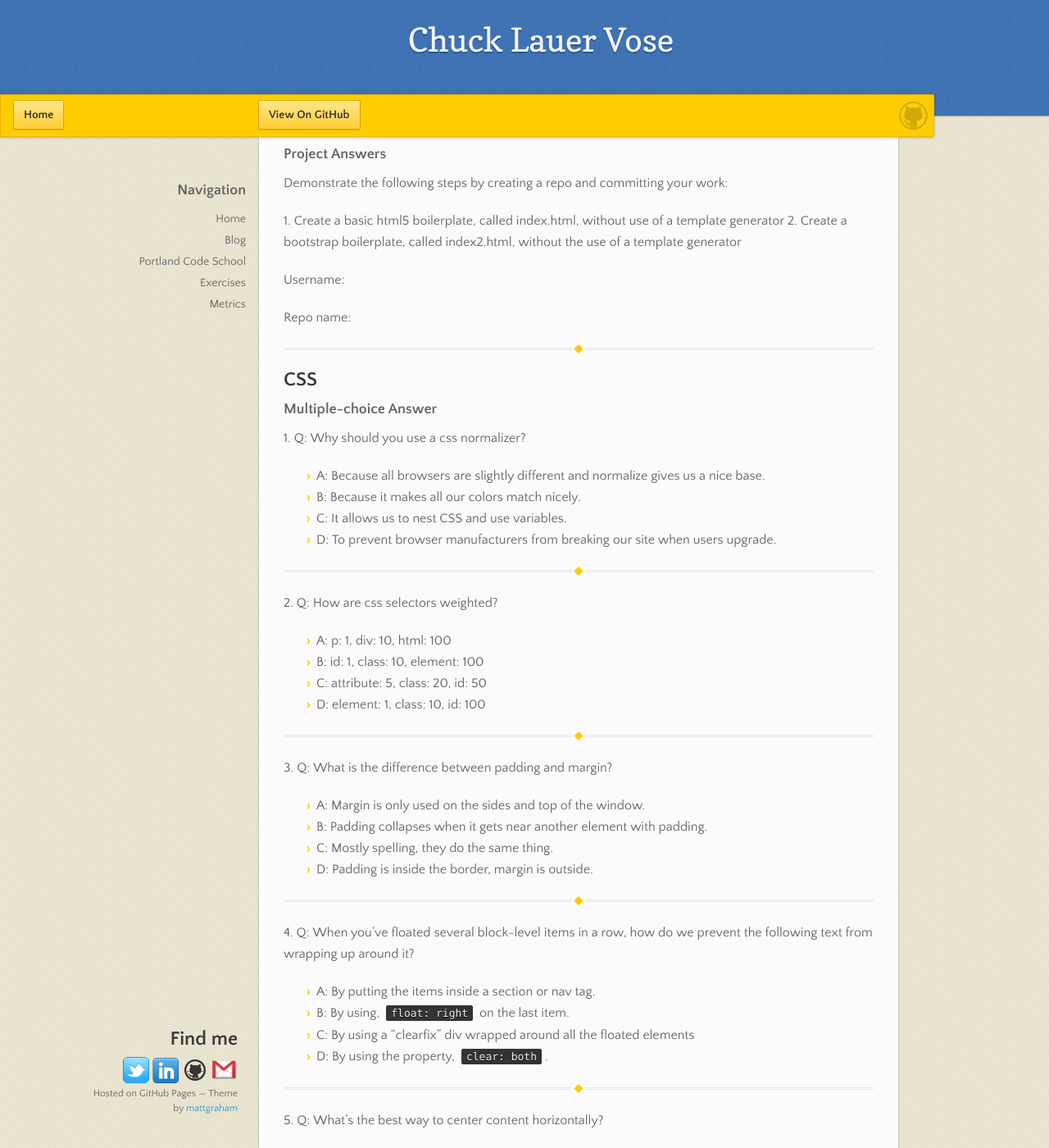
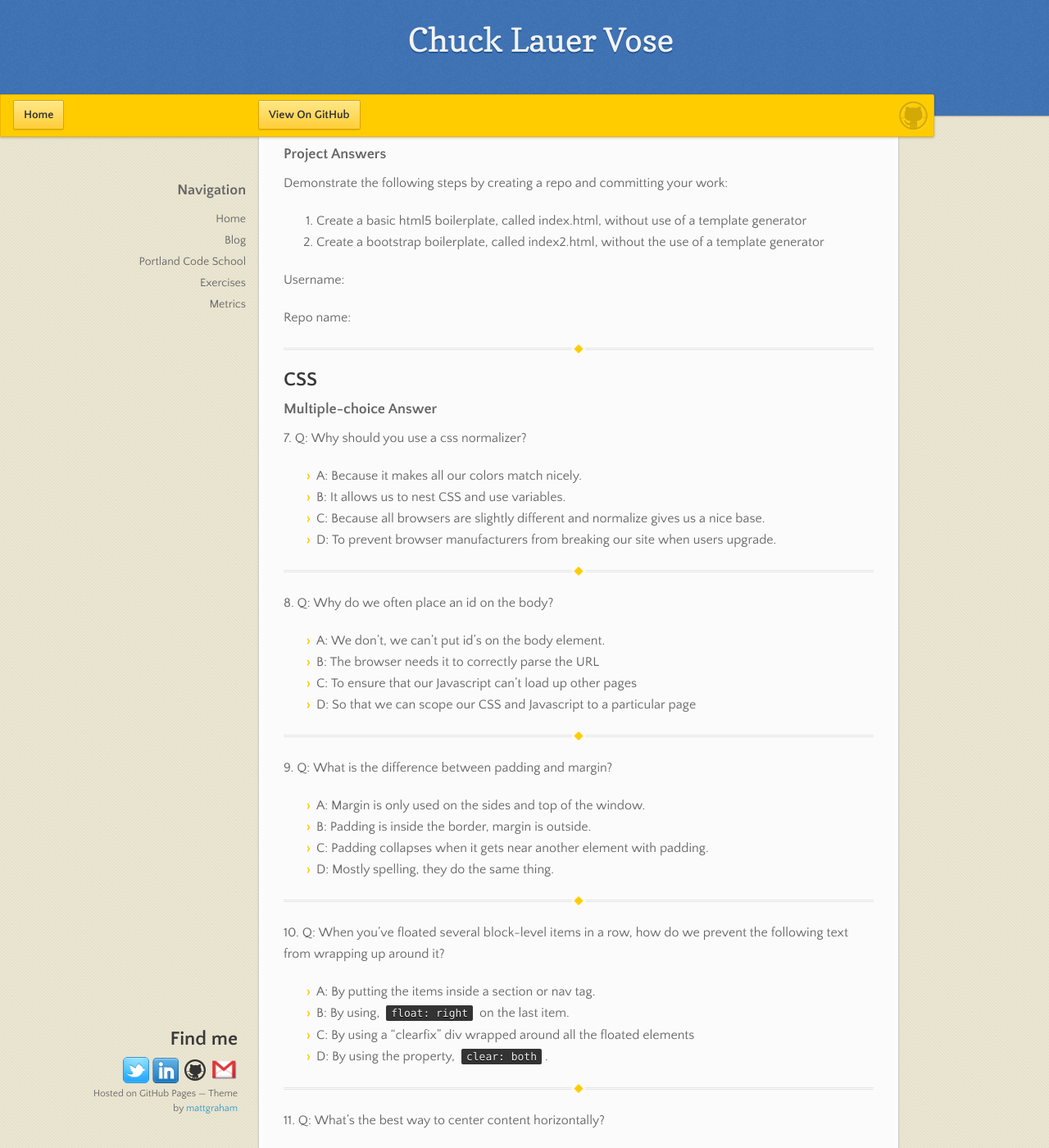
Before and after one commit to vosechu/vosechu.github.io, a Jekyll site: the page built from exams/1.md, in a window 1280 px wide and 1400 px high, scrolled down 1898 px. Shown: the whole window at 82% size. Built offline with Jekyll 4.4.1, drawn with Linux system fonts in a browser that asks for light colours; nearby versions of some CDN libraries; some of the changed text lies outside the part shown.

```diff
--- a/exams/1.md
+++ b/exams/1.md
@@ -6,51 +6,15 @@ title: Exam 1
 ## HTML
 ### Multiple-choice Answer
 
-1\. Q: What's wrong with this code: `<input type="text" id="name" placeholder="Enter your name"></input>`
-
-* A: The placeholder attribute is experimental and shouldn't be used.
-* B: It's missing the name attribute.
-* C: In HTML5, the input should be self-closing instead of using `</input>`
-* D: It's using the wrong type attribute, for names it should be textarea.
-
-***
-
-2\. Q: What does the `action` attribute mean in a form tag?
-
-* A: It specifies whether to validate or not.
-* B: Action is not an attribute.
-* C: It specifies whether to use GET or POST.
-* D: It contains the URL to send data to.
-
-***
-
-3\. Q: How do you define an bulleted list in HTML?
-
-* A: `<ls>`
-* B: `<ol>`
-* C: `<list>`
-* D: `<ul>`
-
-***
-
-4\. Q: Which of the following correctly uses a relative path?
-
-* A: `<a src="/cherries.html">Cherries</a>`
-* B: `<a src="http://www.google.com/">Google</a>`
-* C: `<a href="/cherries.html">Cherries</a>`
-* D: `<a href="http://www.google.com/">Google</a>`
-
-***
-
-5\. Q: Which of the following correctly embeds an image from placekitten.com?
+1\. Q: Which of the following correctly embeds an image from placekitten.com?
 
 * A:
 {% highlight html %}
-<img src="http://placekitten.com/100/100.png">
+<img src="/images/placekitten.jpg">
 {% endhighlight %}
 * B:
 {% highlight html %}
-<img src="/images/placekitten.jpg">
+<img src="http://placekitten.com/100/100.png">
 {% endhighlight %}
 * C:
 {% highlight html %}
@@ -63,9 +27,45 @@ title: Exam 1
 
 ***
 
+2\. Q: What does the `action` attribute mean in a form tag?
+
+* A: It specifies whether to validate or not.
+* B: Action is not an attribute.
+* C: It contains the URL to send data to.
+* D: It specifies whether to use GET or POST.
+
+***
+
+3\. Q: What's wrong with this code: `<input type="text" id="name" placeholder="Enter your name"></input>`
+
+* A: The placeholder attribute is experimental and shouldn't be used.
+* B: In HTML5, the input should be self-closing instead of using `</input>`
+* C: It's missing the name attribute.
+* D: It's using the wrong type attribute, for names it should be textarea.
+
+***
+
+4\. Q: How do you define an bulleted list in HTML?
+
+* A: `<ul>`
+* B: `<ls>`
+* C: `<ol>`
+* D: `<list>`
+
+***
+
+5\. Q: Which of the following correctly uses a relative path?
+
+* A: `<a href="/cherries.html">Cherries</a>`
+* B: `<a src="/cherries.html">Cherries</a>`
+* C: `<a src="http://www.google.com/">Google</a>`
+* D: `<a href="http://www.google.com/">Google</a>`
+
+***
+
 ### Short Answer
 
-1\. Q: Why do we keep CSS and HTML separate?
+6\. Q: Why do we keep CSS and HTML separate?
 
 A:
 <p>&nbsp;</p>
@@ -80,8 +80,8 @@ A:
 
 Demonstrate the following steps by creating a repo and committing your work:
 
-1\. Create a basic html5 boilerplate, called index.html, without use of a template generator
-2\. Create a bootstrap boilerplate, called index2.html, without the use of a template generator
+1. Create a basic html5 boilerplate, called index.html, without use of a template generator
+2. Create a bootstrap boilerplate, called index2.html, without the use of a template generator
 
 Username:
 
@@ -93,34 +93,34 @@ Repo name:
 ## CSS
 ### Multiple-choice Answer
 
-1\. Q: Why should you use a css normalizer?
+7\. Q: Why should you use a css normalizer?
 
-* A: Because all browsers are slightly different and normalize gives us a nice base.
-* B: Because it makes all our colors match nicely.
-* C: It allows us to nest CSS and use variables.
+* A: Because it makes all our colors match nicely.
+* B: It allows us to nest CSS and use variables.
+* C: Because all browsers are slightly different and normalize gives us a nice base.
 * D: To prevent browser manufacturers from breaking our site when users upgrade.
 
 ***
 
-2\. Q: How are css selectors weighted?
+8\. Q: Why do we often place an id on the body?
 
-* A: p: 1, div: 10, html: 100
-* B: id: 1, class: 10, element: 100
-* C: attribute: 5, class: 20, id: 50
-* D: element: 1, class: 10, id: 100
+* A: We don't, we can't put id's on the body element.
+* B: The browser needs it to correctly parse the URL
+* C: To ensure that our Javascript can't load up other pages
+* D: So that we can scope our CSS and Javascript to a particular page
 
 ***
 
-3\. Q: What is the difference between padding and margin?
+9\. Q: What is the difference between padding and margin?
 
 * A: Margin is only used on the sides and top of the window.
-* B: Padding collapses when it gets near another element with padding.
-* C: Mostly spelling, they do the same thing.
-* D: Padding is inside the border, margin is outside.
+* B: Padding is inside the border, margin is outside.
+* C: Padding collapses when it gets near another element with padding.
+* D: Mostly spelling, they do the same thing.
 
 ***
 
-4\. Q: When you've floated several block-level items in a row, how do we prevent the following text from wrapping up around it?
+10\. Q: When you've floated several block-level items in a row, how do we prevent the following text from wrapping up around it?
 
 * A: By putting the items inside a section or nav tag.
 * B: By using, `float: right` on the last item.
@@ -129,27 +129,27 @@ Repo name:
 
 ***
 
-5\. Q: What's the best way to center content horizontally?
+11\. Q: What's the best way to center content horizontally?
 
-* A: `padding: -1`
-* B: `margin: auto`
-* C: `text-align: center`
-* D: `margin: 0 auto`
+* A: `margin: 0 auto`
+* B: `padding: -1`
+* C: `margin: auto`
+* D: `text-align: center`
 
 ***
 
-6\. Q: Why do we often place an id on the body?
+12\. Q: How are css selectors weighted?
 
-* A: We don't, we can't put id's on the body element.
-* B: The browser needs it to correctly parse the URL
-* C: So that we can scope our CSS and Javascript to a particular page
-* D: To ensure that our Javascript can't load up other pages
+* A: element: 1, class: 10, id: 100
+* B: p: 1, div: 10, html: 100
+* C: id: 1, class: 10, element: 100
+* D: attribute: 5, class: 20, id: 50
 
 ***
 
 ### Short Answer
 
-1\. Q: Draw out 4 diagrams that show 4 divs that are: `display: inline`, `display: block`, `display: inline-block`, and `float: left`
+13\. Q: Draw out 4 diagrams that show 4 divs that are: `display: inline`, `display: block`, `display: inline-block`, and `float: left`
 
 A:
 <p>&nbsp;</p>
@@ -169,36 +169,36 @@ A:
 ## Javascript
 ### Multiple-choice Answer
 
-1\. Q: If you declare a variable outside a function, but then declare it inside the function as well, what happens?
-
-* A: We will get a DuplicateVariableError.
-* B: Any assignment to `a` will be hoisted out of the function.
-* C: Any assignment to `a` will be copied to the outside variable. It will override.
-* D: Any assignment to `a` inside the function will be lost after the function returns. It will shadow.
-
-***
-
-2\. Q: If you declare a variable inside a function is it available outside that function?
+14\. Q: If you declare a variable inside a function is it available outside that function?
 
 * A: Yes. But it will be undefined outside of the function.
-* B: Yes. It will get placed on the window regardless of where you declare it.
-* C: No. It exists only inside the function.
+* B: No. It exists only inside the function.
+* C: Yes. It will get placed on the window regardless of where you declare it.
 * D: Not unless you declare it globally like: `var global <name>`.
 
 ***
 
-3\. Q: How do you detect an undefined variable in Javascript safely?
+15\. Q: How do you detect an undefined variable in Javascript safely?
 
-* A: `a === undefined`
-* B: `a == null`
-* C: `a.nil?`
-* D: `typeof a === 'undefined'`
+* A: `typeof a === 'undefined'`
+* B: `a === undefined`
+* C: `a == null`
+* D: `a.nil?`
+
+***
+
+16\. Q: If you declare a variable outside a function, but then declare it inside the function as well, what happens?
+
+* A: Any assignment to `a` inside the function will be lost after the function returns. It will shadow.
+* B: We will get a DuplicateVariableError.
+* C: Any assignment to `a` will be hoisted out of the function.
+* D: Any assignment to `a` will be copied to the outside variable. It will override.
 
 ***
 
 ### Short Answer
 
-1\. Q: What does it mean to delay Javascript until domReady?
+17\. Q: What does it mean to delay Javascript until domReady?
 
 A:
 <p>&nbsp;</p>
@@ -213,16 +213,7 @@ A:
 ## Version Control
 ### Multiple-choice Answer
 
-1\. Q: When we want to clone a repo from Github, which command should we use?
-
-* A: `git checkout vosechu/test`
-* B: `git clone git@github.com:vosechu/test.git`
-* C: `git init git@github.com:vosechu/test.git`
-* D: `git clone origin vosechu/test`
-
-***
-
-2\. Q: When we push files to Github and it throws an error saying it can't 'fast-forward', what do we do?
+18\. Q: When we push files to Github and it throws an error saying it can't 'fast-forward', what do we do?
 
 * A: `git fetch origin`
 * B: `git fast-forward master`
@@ -231,18 +222,27 @@ A:
 
 ***
 
-3\. Q: When we have untracked files in our working directory, how do we prepare them for committing?
+19\. Q: When we have untracked files in our working directory, how do we prepare them for committing?
 
 * A: `git stage .`
-* B: `git add .`
-* C: `git commit -am ""`
+* B: `git commit -am ""`
+* C: `git add .`
 * D: `git add -m`
+
+***
+
+20\. Q: When we want to clone a repo from Github, which command should we use?
+
+* A: `git checkout vosechu/test`
+* B: `git init git@github.com:vosechu/test.git`
+* C: `git clone origin vosechu/test`
+* D: `git clone git@github.com:vosechu/test.git`
 
 ***
 
 ### Short Answer
 
-1\. Q: Why do we use Git over some other method of sharing code?
+21\. Q: Why do we use Git over some other method of sharing code?
 
 A:
 <p>&nbsp;</p>
@@ -257,7 +257,61 @@ A:
 ## Ruby
 ### Multiple-choice Answer
 
-1\. Q: How do you make a class method?
+22\. Q: When you need to get the current directory in Ruby, which of these work?
+
+* A: `__dir__` (ruby 2.0)
+* B: `File.dirname(__FILE__)`
+* C: `Dir.pwd`
+* D: All of the above
+
+***
+
+23\. Q: What is the difference between single and double quotes?
+
+* A: Single quotes don't allow us to use interpolation.
+* B: Double quotes are output to the terminal.
+* C: Double quotes are only used for speeches.
+* D: Single quotes don't allow us to change the string after creation.
+
+***
+
+24\. Q: Which values are falsey in Ruby?
+
+* A: just false, nothing else.
+* B: `false, nil`
+* C: `NaN, 0, '', [], false, nil`
+* D: `false, '', 0`
+
+***
+
+25\. Q: If you have a module `Happiness` and you want to import its methods, how should you do it?
+
+* A: `include Happiness`
+* B: `Happiness.extend(self)`
+* C: `import Happiness`
+* D: `require 'Happiness'`
+
+***
+
+26\. Q: What is the difference between a string and a symbol?
+
+* A: Symbols are the only thing we can use in hashes.
+* B: Strings use a colon in the front instead of quotes.
+* C: Symbols take up less memory and can't be changed.
+* D: Symbols use single quotes instead of double.
+
+***
+
+27\. Q: How do you make a new hash?
+
+* A: `a = ['bob' => 'my uncle']`
+* B: `a = Array.new.to_hash`
+* C: `a = new Hash`
+* D: `a = {bob: 'my uncle'}`
+
+***
+
+28\. Q: How do you make a class method?
 
 * A: `def happiness(self)`
 * B: `cdef happiness`
@@ -266,81 +320,27 @@ A:
 
 ***
 
-2\. Q: If you have a module `Happiness` and you want to import its methods, how should you do it?
+29\. Q: If you want to iterate over an array without touching the original values, which function do you use?
 
-* A: `Happiness.extend(self)`
-* B: `include Happiness`
-* C: `import Happiness`
-* D: `require 'Happiness'`
-
-***
-
-3\. Q: Which values are falsey in Ruby?
-
-* A: just false, nothing else.
-* B: `false, nil`
-* C: `NaN, 0, '', [], false, nil`
-* D: `false, '', 0`
-
-***
-
-4\. Q: If you want to walk over an array and change each value, which function do you use?
-
-* A: `call`
-* B: `map`
-* C: `tap`
-* D: `to_s`
-
-***
-
-5\. Q: When you need to get the current directory in Ruby, which of these work?
-
-* A: `__dir__` (ruby 2.0)
-* B: `File.dirname(__FILE__)`
-* C: All of the above
-* D: `Dir.pwd`
-
-***
-
-6\. Q: What is the difference between a string and a symbol?
-
-* A: Symbols are the only thing we can use in hashes.
-* B: Strings use a colon in the front instead of quotes.
-* C: Symbols use single quotes instead of double.
-* D: Symbols take up less memory and can't be changed.
-
-***
-
-7\. Q: If you want to iterate over an array without touching the original values, which function do you use?
-
-* A: `for`
-* B: `each`
+* A: `each`
+* B: `for`
 * C: `inject`
 * D: `reduce`
 
 ***
 
-8\. Q: How do you make a new hash?
+30\. Q: If you want to walk over an array and change each value, which function do you use?
 
-* A: `a = {bob: 'my uncle'}`
-* B: `a = ['bob' => 'my uncle']`
-* C: `a = Array.new.to_hash`
-* D: `a = new Hash`
-
-***
-
-9\. Q: What is the difference between single and double quotes?
-
-* A: Double quotes are output to the terminal.
-* B: Double quotes are only used for speeches.
-* C: Single quotes don't allow us to change the string after creation.
-* D: Single quotes don't allow us to use interpolation.
+* A: `call`
+* B: `tap`
+* C: `map`
+* D: `to_s`
 
 ***
 
 ### Short Answer
 
-1\. Q: Why does Ruby have only two values that are false? Does that make life better or worse?
+31\. Q: Why does Ruby have only two values that are false? Does that make life better or worse?
 
 A:
 <p>&nbsp;</p>
@@ -351,7 +351,7 @@ A:
 
 ***
 
-2\. Q: What's the difference between a Hash and an Array?
+32\. Q: What is the difference between a class method and an instance method?
 
 A:
 <p>&nbsp;</p>
@@ -362,7 +362,7 @@ A:
 
 ***
 
-3\. Q: What is the difference between a class method and an instance method?
+33\. Q: What's the difference between a Hash and an Array?
 
 A:
 <p>&nbsp;</p>
```
Also changed, not shown: scripts/examerizer.rb (+9 -5 lines).
